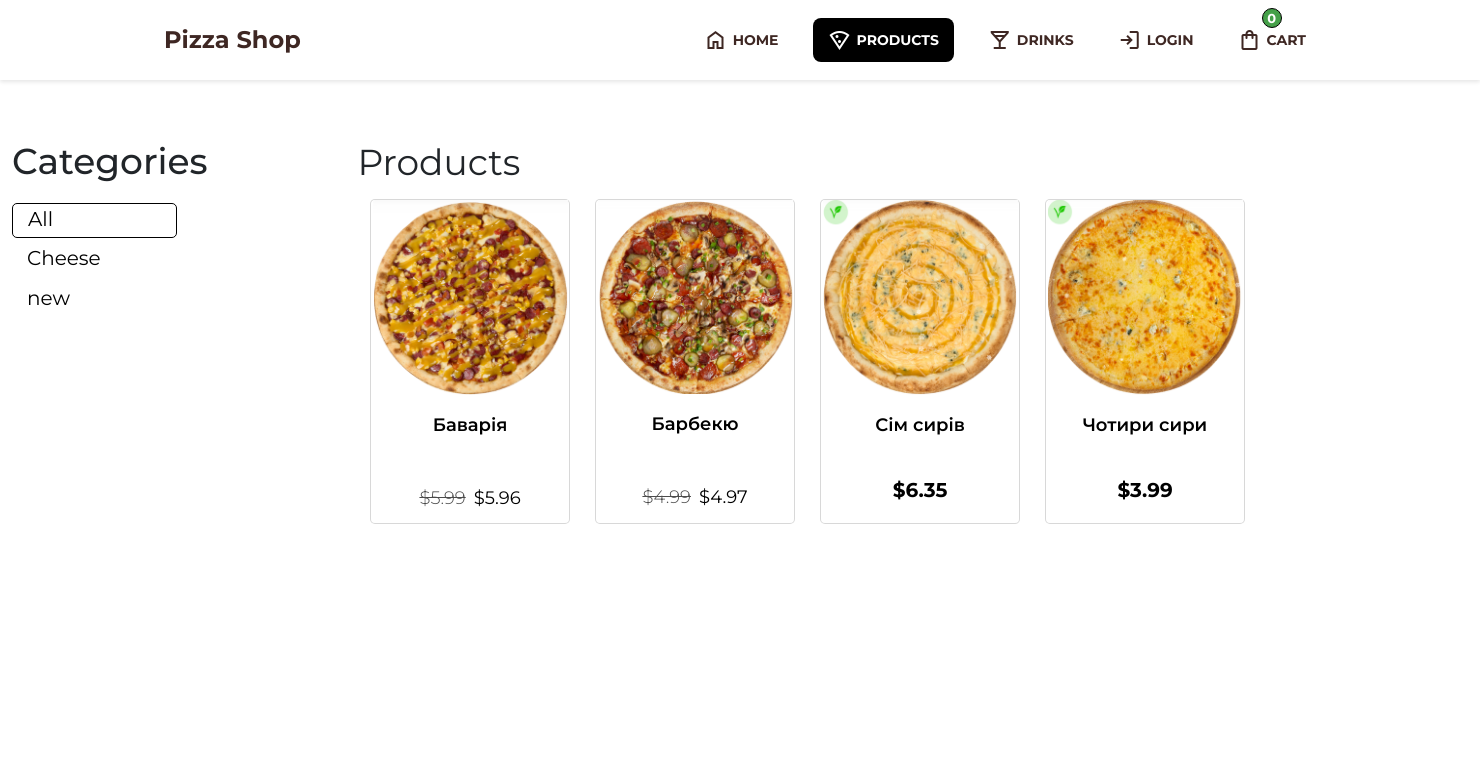
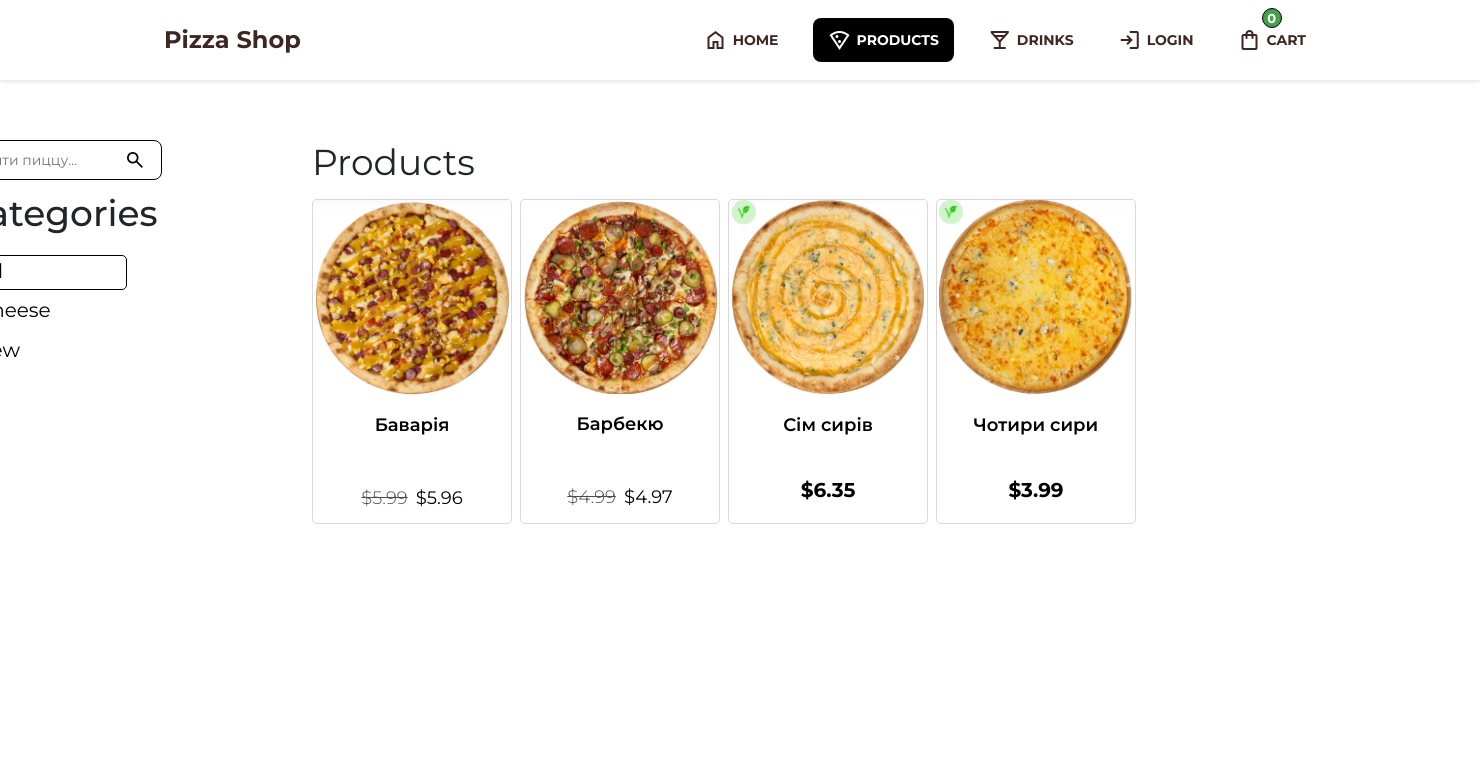
Before and after one commit to sixoper77/PizzaShop, a Django app: page /shop/ in a window 1480 px wide. Shown: the top 760 px of the page. Run offline with Django 5.2, Linux system fonts and the light colour scheme; data comes from the database, SQL or seed files in the repository; parts of the project's set-up code (start-up, migrations or seed data) failed here and were passed over; some libraries are stand-ins or nearby versions.

Commit message:
added full text search

```diff
--- a/app2/main/static/css/base.css
+++ b/app2/main/static/css/base.css
@@ -1,4 +1,5 @@
 @import url('https://fonts.googleapis.com/css2?family=Kanit:ital,wght@0,100;0,200;0,300;0,400;0,500;0,600;0,700;0,800;0,900;1,100;1,200;1,300;1,400;1,500;1,600;1,700;1,800;1,900&family=Montserrat:ital,wght@0,100..900;1,100..900&display=swap');
+@import url('https://fonts.googleapis.com/css2?family=Material+Symbols+Outlined');
 
 :root{
     --box-shadow: 0px 1px 1px rgba(0,0,0,0.363);
@@ -85,7 +86,7 @@ h5{
     margin-bottom: 56px;
 }
 
-.home-card{
+.home-cards {
     width: 200px;
     height: 325px;
     border: 1px solid #00000027;
@@ -94,9 +95,10 @@ h5{
     background-color: #fff;
 }
 
-.home-card:hover{
+.home-cards:hover {
     border: 1px solid #000;
 }
+
 
 .title-card{
     max-width: 185px;
@@ -177,25 +179,25 @@ h5{
     margin-bottom: 10px;
     margin-top: 65px;
 }
-
-.items{
+.items {
     display: grid;
-    grid-template-columns: repeat(auto-fill,225px);
-    width: 100%;
-    max-width: 1300px;
+    grid-template-columns: repeat(5, 1fr); /* 5 колонок */
+    max-width: 1200px; /* Ограничение ширины */
     justify-content: center;
     justify-items: center;
-    column-gap: 0px;
-    row-gap: 10px;
+    column-gap: 8px; /* Расстояние между товарами */
+    row-gap: 20px;
     margin: 0 auto;
 }
+
+
 
 .sidebar{
     margin-top: 70px;
 }
 
 .list{
-    margin-left: -80px;
+    margin-left: -130px;
 }
 
 .sidebar ul li{
@@ -557,6 +559,7 @@ h5{
     font-size: 16px;
     cursor: pointer;
     transition: background 0.3s;
+
 }
 
 .add-to-cart-btn:hover {
@@ -698,3 +701,41 @@ h5{
     background-color: #D32F2F;
     box-shadow: 0 2px 4px rgba(171, 21, 21, 0.2);
 }
+
+
+
+.input-container {
+    position: relative;
+    width: 200px;
+    margin-bottom: 12px;
+    height: 40px;
+
+}
+
+input {
+    width: 100%;
+    padding: 10px;
+    padding-right: 50px;
+    border: 1px solid black; /* Цвет границы */
+    background-color: transparent;
+    color: black;
+    border-radius: 8px;
+    font-size: 14px;
+    outline: none;
+    height:40px;
+}
+
+.send-button {
+    position: absolute;
+    right: 10px;
+    top: 60%;
+    transform: translateY(-50%);
+    background: none;
+    border: none;
+    cursor: pointer;
+    color: black; /* Цвет иконки */
+}
+
+.send-button .material-symbols-outlined {
+    font-size: 22px;
+}
--- a/app2/main/templates/main/list.html
+++ b/app2/main/templates/main/list.html
@@ -5,6 +5,14 @@
 {% block content %}
     <div class="list d-flex">
         <div class="sidebar">
+            <form class="d-flex" role="search"action="{% url "main:search" %}" method='get'>
+                <div class="input-container">
+                    <input type="search" placeholder="Найти пиццу..." name="q">
+                    <button class="send-button" type="submit" >
+                        <span class="material-symbols-outlined">search</span>
+                    </button>
+                </div>
+            </form>
             <h3>Categories</h3>
             <ul>
                 <li {% if not category %}class="selected"{% endif %}>
@@ -25,7 +33,7 @@
                 <div class="items">
                     {% for product in products %}
                         <div class="item">
-                            <a href="{{ product.get_absolute_url }}" class="home-card d-flex flex-column align-items-center text-center">
+                            <a href="{{ product.get_absolute_url }}" class="home-cards d-flex flex-column align-items-center text-center">
                                 <img src="{% if product.image %}{{ product.image.url }}{% else %}{% static 'img/Not found image.png' %}{% endif %}" class="card-img" alt="">
                                 <h5 class="title-card">{{ product.name }}</h5>
                                 {% if product.discount %}
@@ -44,17 +52,17 @@
             {% comment %} Пагинация создание {% endcomment %}
             <ul class="pagination">
                 <li class="{% if not products.has_previous %}disabled{% endif %}">
-                    <a href="{% if products.has_previous %}?page={{products.privious_page_number}}{% endif %}">Previous</a>
+                    <a href="{% if products.has_previous %}?q={{ request.GET.q }}&page={{ products.previous_page_number }}{% endif %}">Previous</a>
                 </li>
                 {% for page in products.paginator.page_range  %}
                 {% if page >= products.number|add:-2 and page <= products.number|add:2%}
                     <li>
-                        <a href="?page={{page}}"class="{% if products.number == page %}disabled{% endif %}">{{page}}</a>
+                        <a href="?q={{request.GET.q}}&page={{page}}"class="{% if products.number == page %}disabled{% endif %}">{{page}}</a>
                     </li>
                     {% endif %}
                 {% endfor %}
                 <li class="{% if not products.has_previous %}disabled{% endif %}">
-                    <a href="{% if products.has_next %}?page={{products.next_page_number}}{% endif %}">Next</a>
+                    <a href="{% if products.has_next %}?{{request.GET.q}}&page={{products.next_page_number}}{% endif %}">Next</a>
                 </li>
             </ul>
         </div>
--- a/app2/main/urls.py
+++ b/app2/main/urls.py
@@ -5,6 +5,7 @@ app_name="main"
 urlpatterns = [
     path('',views.popular_list,name='popular_list'),
     path('shop/',views.product_list,name='product_list'),
+    path('search/',views.product_list,name='search'),
 
     path('shop/<slug:slug>/',views.producr_detail,name='product_detail'),
     path('shop/category/<slug:category_slug>/',views.product_list,name='product_list_by_category'),
--- a/app2/main/views.py
+++ b/app2/main/views.py
@@ -2,6 +2,7 @@ from django.shortcuts import render,get_object_or_404
 from .models import Products,Category
 from django.core.paginator import Paginator
 from cart.forms import CartAddProductForm
+from .utils import *
 def popular_list(request):
     products=Products.objects.filter(available=True)[:3]
     return render(request,'main/index.html',{'products':products})
@@ -10,21 +11,25 @@ def producr_detail(request,slug):
     product=get_object_or_404(Products,slug=slug,available=True)
     cart_product_form=CartAddProductForm
     return render(request,'main/detail.html',{'product':product,'cart_product_form':cart_product_form})
-def product_list(request,category_slug=None):
-    # получаем страницу
-    page=request.GET.get('page',1)
-    category=None
-    products=Products.objects.all()
-    # создание пагинатора
-    paginator=Paginator(products,5)
-    # задаю страницу
-    current_page=paginator.page(int(page))
-    categories=Category.objects.all()
+def product_list(request, category_slug=None):
+    query = request.GET.get('q', None)
+    page = request.GET.get('page', 1)
+    category = None
+    categories = Category.objects.all()
     if category_slug:
-        category=get_object_or_404(Category,slug=category_slug)
-        paginator=Paginator(products.filter(category=category),5)
-        current_page=paginator.page(int(page))
-    return render(request,'main/list.html',{'category':category,
-                                            'categories':categories,
-                                            'products':current_page,
-                                            'slug_url':category_slug})
+        category = get_object_or_404(Category, slug=category_slug)
+        products = Products.objects.filter(category=category)
+    elif query:
+        products = q_search(query)
+    else:
+        products = Products.objects.all()
+    paginator = Paginator(products, 5)
+    current_page = paginator.get_page(page)
+    # print(products)
+    print(request.GET)
+    return render(request, 'main/list.html', {
+        'category': category,
+        'categories': categories,
+        'products': current_page,
+        'slug_url': category_slug
+    })
```
Also changed, not shown: app2/main/templates/main/detail.html (+5 -2 lines), app2/main/utils.py (added, +11 -0 lines), app2/main/static/img/billi.png (added).
